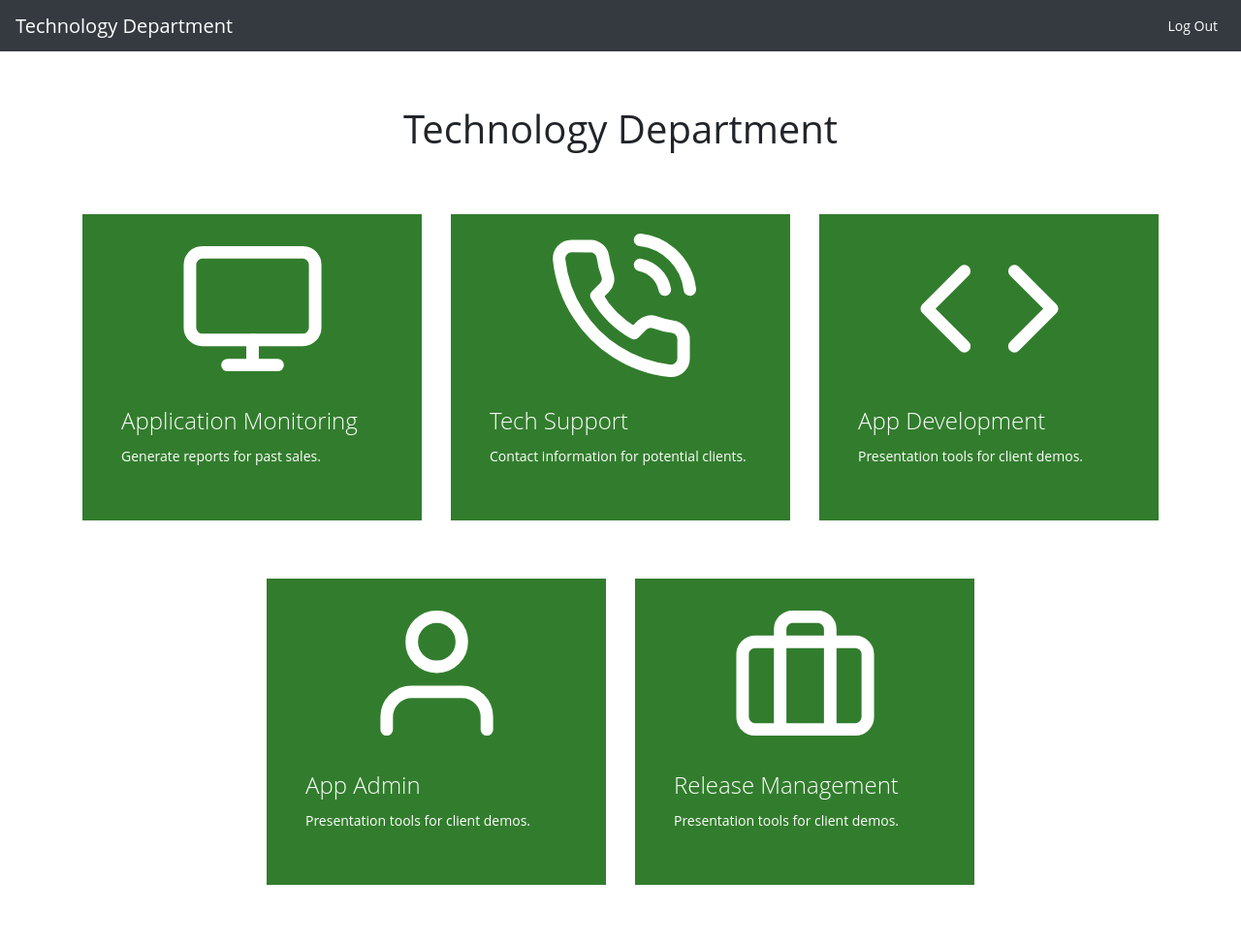
After one commit to IstvanW/Admin-Portal, a PHP site: page /tech_dpt.html in a window 1280 px wide. The commit adds this page. Shown: the whole page at 97% size. Run offline with PHP 8.4, Linux system fonts and the light colour scheme.

Commit message:
Add tech dpt and fix spacing

```diff
--- /dev/null
+++ b/tech_dpt.html
@@ -0,0 +1,99 @@
+<!doctype html>
+<html lang="en">
+    <head>
+        <!-- Required meta tags -->
+        <meta charset="utf-8">
+        <meta name="viewport" content="width=device-width, initial-scale=1, shrink-to-fit=no">
+
+        <!-- Bootstrap CSS -->
+        <link rel="stylesheet" href="css/bootstrap.min.css">
+        <script src="js/bootstrap.min.js"></script>
+        <link rel="stylesheet" href="tiles.css">
+
+        <title>Technology Department</title>
+    </head>
+    <body>
+        <nav class="navbar navbar-expand-lg navbar-dark bg-dark">
+            <a class="navbar-brand" href="#">Technology Department</a>
+            <button class="navbar-toggler" type="button" data-toggle="collapse" data-target="#navbarNav" aria-controls="navbarNav" aria-expanded="false" aria-label="Toggle navigation">
+              <span class="navbar-toggler-icon"></span>
+            </button>
+            <div class="collapse navbar-collapse justify-content-end" id="navbarNav">
+              <ul class="navbar-nav">
+                <li class="nav-item active">
+                  <a class="nav-link" href="#">Log Out <span class="sr-only">(current)</span></a>
+                </li>
+              </ul>
+            </div>
+        </nav>
+        <div class="container">
+            <div class="row justify-content-center">
+              <div class="row department-title">
+                <h1>
+                    <strong>Technology Department</strong>
+                </h1>
+              </div>
+            </div>
+
+            <div class="row justify-content-center cards-row">
+                <div class="col-sm-4">
+                    <a href="#" class="tile green">
+                    <img class="card-img-top center-block" src="icons/monitor.svg" alt="Card image cap">
+                    <div class="card-body">
+                        <h4 class="title">Application Monitoring</h4>
+                        <p>Generate reports for past sales.</p>
+                    </div>
+
+                    </a>
+                </div>
+
+                <div class="col-sm-4">
+                    <a href="#" class="tile green">
+                        <img class="card-img-top center-block" src="icons/phone-call.svg" alt="Card image cap">
+                        <div class="card-body">
+                            <h4 class="title">Tech Support</h4>
+                            <p>Contact information for potential clients.</p>
+                        </div>
+                    </a>
+                </div>
+
+                <div class="col-sm-4">
+                <a href="#" class="tile green">
+                    <img class="card-img-top center-block" src="icons/code.svg" alt="Card image cap">
+                    <div class="card-body">
+                        <h4 class="title">App Development</h4>
+                        <p>Presentation tools for client demos.</p>
+                    </div>
+                </a>
+                </div>
+            </div>
+
+            <div class="row justify-content-center cards-row">
+                <div class="col-sm-4">
+                    <a href="#" class="tile green">
+                        <img class="card-img-top center-block" src="icons/user.svg" alt="Card image cap">
+                        <div class="card-body">
+                            <h4 class="title">App Admin</h4>
+                            <p>Presentation tools for client demos.</p>
+                        </div>
+                </a>
+                </div>
+
+                <div class="col-sm-4">
+                    <a href="#" class="tile green">
+                        <img class="card-img-top center-block" src="icons/briefcase.svg" alt="Card image cap">
+                        <div class="card-body">
+                            <h4 class="title">Release Management</h4>
+                            <p>Presentation tools for client demos.</p>
+                        </div>
+                </a>
+                </div>
+            </div>
+          </div>
+
+        <!-- Optional JavaScript -->
+        <!-- jQuery first, then Popper.js, then Bootstrap JS -->
+        <script src="https://code.jquery.com/jquery-3.5.1.slim.min.js" integrity="sha384-DfXdz2htPH0lsSSs5nCTpuj/zy4C+OGpamoFVy38MVBnE+IbbVYUew+OrCXaRkfj" crossorigin="anonymous"></script>
+        <script src="https://cdn.jsdelivr.net/npm/popper.js@1.16.1/dist/umd/popper.min.js" integrity="sha384-9/reFTGAW83EW2RDu2S0VKaIzap3H66lZH81PoYlFhbGU+6BZp6G7niu735Sk7lN" crossorigin="anonymous"></script>
+        <script src="https://stackpath.bootstrapcdn.com/bootstrap/4.5.2/js/bootstrap.min.js" integrity="sha384-B4gt1jrGC7Jh4AgTPSdUtOBvfO8shuf57BaghqFfPlYxofvL8/KUEfYiJOMMV+rV" crossorigin="anonymous"></script>
+    </body>
--- a/tiles.css
+++ b/tiles.css
@@ -49,10 +49,10 @@
 	 background: #7f132d;
 }
  .tile.green {
-	 background: #00a600;
+	 background: #327D2D;
 }
  .tile.green:hover {
-	 background: #007300;
+	 background:#1f4e1c;
 }
  .tile.blue {
 	 background: #2672ec;
@@ -78,3 +78,12 @@
     margin-left: auto;
     margin-right: auto;
  }
+
+.department-title {
+	padding-top: 50px;
+	padding-bottom: 50px;
+}
+
+.cards-row {
+	padding-bottom: 50px;
+}
```
Also changed, not shown: icons/code.svg (added), icons/monitor.svg (added), icons/phone-call.svg (added), icons/user.svg (added).
